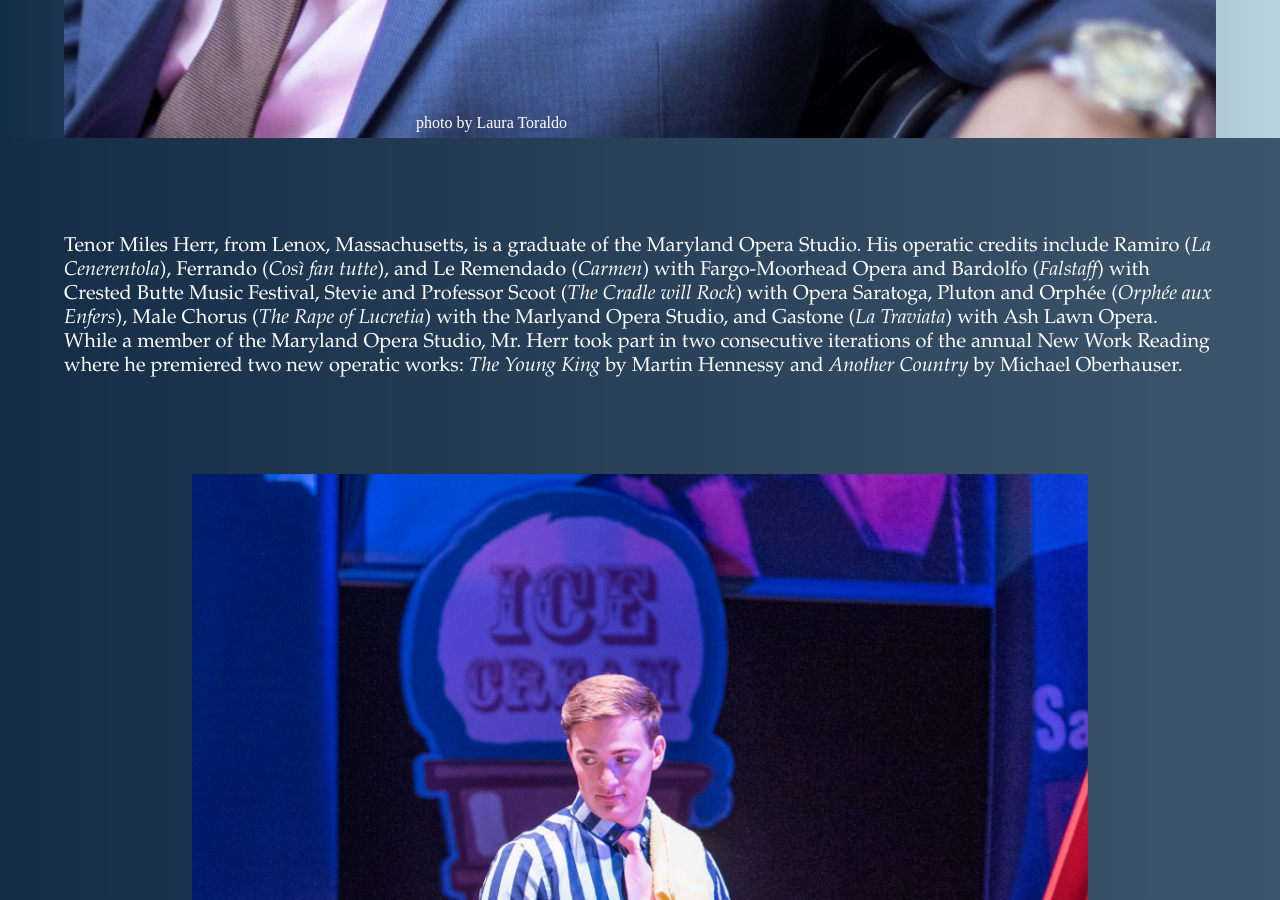
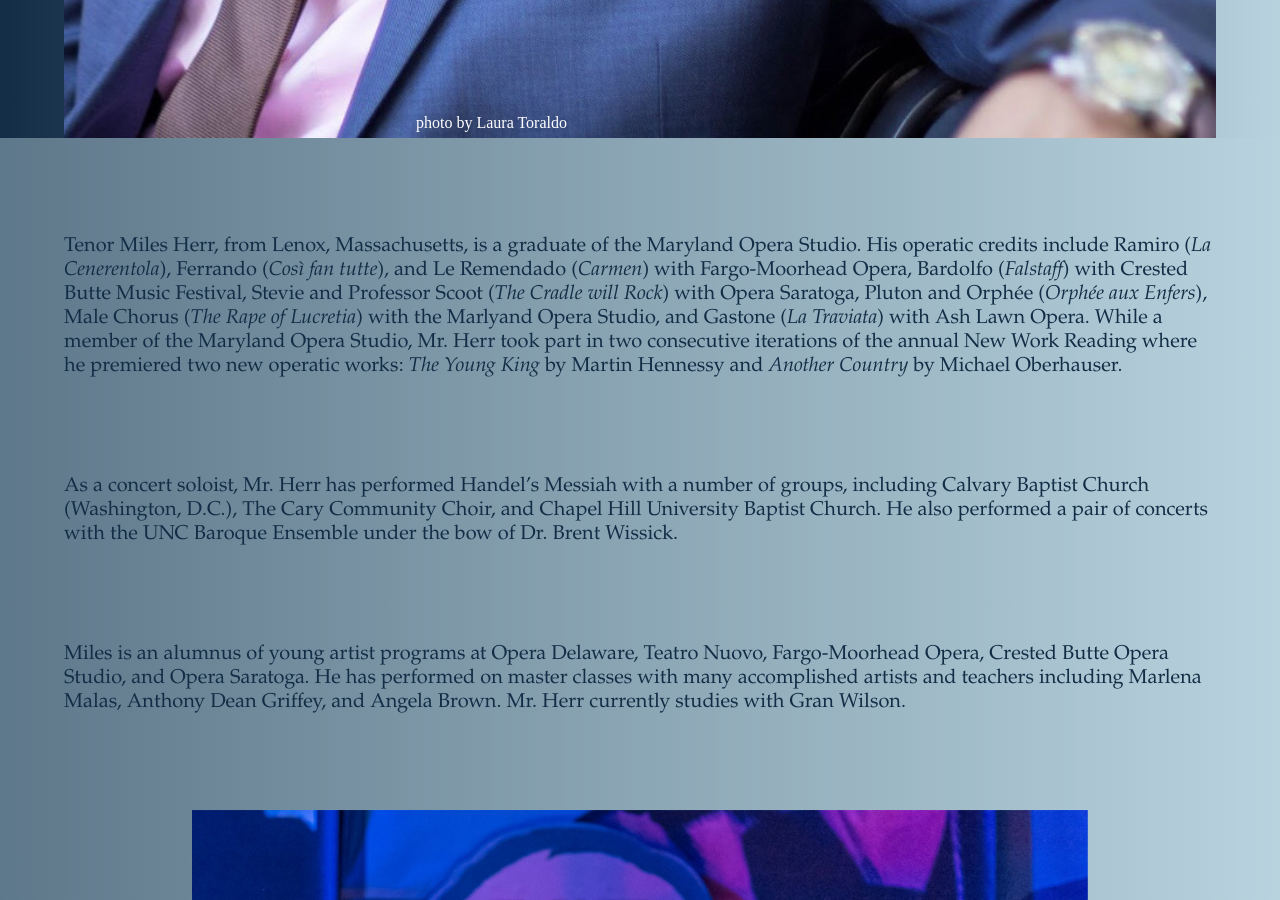
Before and after one commit to leemlb06pmi/leemlb06pmi.github.io, a Jekyll site: the page built from index.html, in a window 1280 px wide and 900 px high, scrolled down 1934 px. Built offline with Jekyll 4.4.1, drawn with Linux system fonts in a browser that asks for light colours.

Commit message:
Update index.html

```diff
--- a/index.html
+++ b/index.html
@@ -28,17 +28,26 @@ title: Miles Herr, Tenor
 			</div>
 		</div>
 	</div>
-	<div style="background-color:rgba(20,45,70,.75);">
+	<div style="background-color:rgba(184,211,222,.45);">
 		<div class="row">
 			<div class="column 65left">
 				<div style="margin 2.5% 5% 2.5% 5%;">
-					<p style="text-align:left;margin:5% 5% 5% 5%;padding:2.5% 0% 0% 0%;color:white;">Tenor Miles Herr, from Lenox, Massachusetts, is a graduate of the Maryland Opera Studio.
+					<p style="text-align:left;margin:5% 5% 5% 5%;padding:2.5% 0% 0% 0%;color:rgb(20,45,70);">Tenor Miles Herr, from Lenox, Massachusetts, is a graduate of the Maryland Opera Studio.
 			His operatic credits include Ramiro (<em>La Cenerentola</em>), Ferrando (<em>Così fan tutte</em>), and Le Remendado (<em>Carmen</em>) with
-			Fargo-Moorhead Opera and Bardolfo (<em>Falstaff</em>) with Crested Butte Music Festival, Stevie and Professor
+			Fargo-Moorhead Opera, Bardolfo (<em>Falstaff</em>) with Crested Butte Music Festival, Stevie and Professor
 			Scoot (<em>The Cradle will Rock</em>) with Opera Saratoga, Pluton and Orphée (<em>Orphée aux Enfers</em>),
 			Male Chorus (<em>The Rape of Lucretia</em>) with the Marlyand Opera Studio, and Gastone (<em>La Traviata</em>) with Ash
 			Lawn Opera. While a member of the Maryland Opera Studio, Mr. Herr took part in two consecutive iterations of the annual New
 			Work Reading where he premiered two new operatic works: <em>The Young King</em> by Martin Hennessy and <em>Another Country</em> by Michael Oberhauser.
+					</p>
+					<p style="text-align:left;margin:5% 5% 5% 5%;padding:2.5% 0% 0% 0%;color:rgb(20,45,70);">As a concert soloist, Mr. Herr has performed Handel’s Messiah with a number of groups,
+						including Calvary Baptist Church (Washington, D.C.), The Cary Community Choir, and Chapel Hill University Baptist Church.
+						He also performed a pair of concerts with the UNC Baroque Ensemble under the bow of Dr. Brent Wissick.
+					</p>
+					<p style="text-align:left;margin:5% 5% 5% 5%;padding:2.5% 0% 0% 0%;color:rgb(20,45,70);">Miles is an alumnus of young artist programs at
+						Opera Delaware, Teatro Nuovo, Fargo-Moorhead Opera, Crested Butte Opera Studio, and Opera Saratoga.
+						He has performed on master classes with many accomplished artists and teachers including Marlena Malas,
+						Anthony Dean Griffey, and Angela Brown. Mr. Herr currently studies with Gran Wilson.
 					</p>
 				</div>
 			</div>
```
